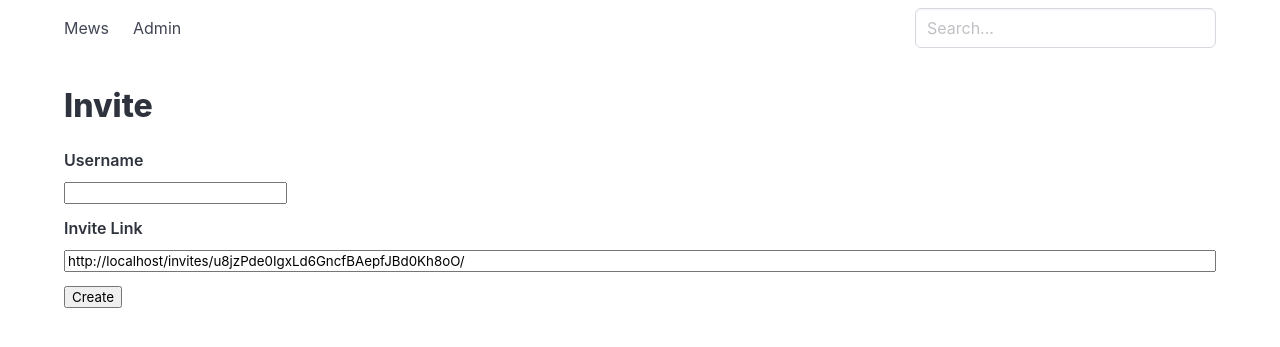
After one commit to rubenwardy/mews, a Flask app: page /admin/invite/ in a window 1280 px wide. The commit adds this page. Shown: the top 347 px of the page. Run offline with Flask 2, Linux system fonts and the light colour scheme; a user stored in the database is signed in; tables that the repository leaves empty hold one stand-in row (values such as "Sample post"); style sheets or scripts are compiled from the project's sources; parts of the project's set-up code (start-up, migrations or seed data) failed here and were passed over; some libraries are stand-ins or nearby versions.

Commit message:
Add user creation and invites

```diff
--- a/mews/models.py
+++ b/mews/models.py
@@ -10,9 +10,12 @@ db = SQLAlchemy(app)
 class User(db.Model, UserMixin):
 	id = db.Column(db.Integer, primary_key=True)
 	active = db.Column('is_active', db.Boolean(), nullable=False, server_default='1')
-	username = db.Column(db.String(100, collation='NOCASE'), nullable=False, unique=True)
+	username = db.Column(db.String(20, collation='NOCASE'), nullable=False, unique=True)
 	password = db.Column(db.String(255), nullable=False, server_default='')
 	email_confirmed_at = db.Column(db.DateTime())
+	is_admin = db.Column(db.Boolean, nullable=False, default=False)
+	invite = db.Column(db.String(32), nullable=True, default=None)
+
 
 user_manager = UserManager(app, db, User)
 
--- /dev/null
+++ b/mews/templates/admin/invite.html
@@ -0,0 +1,21 @@
+{% extends "base.html" %}
+{% block content %}
+	{% from "macros/forms.html" import render_field %}
+
+	<h1 class="title">Invite</h1>
+
+	<form method="POST" action="{{ url_for('invite') }}" style="margin-top: 1em;">
+		{{ form.csrf_token }}
+		{{ render_field(form.username) }}
+
+		<div class="field">
+			<label class="label">Invite Link</label>
+			<div class="control is-expanded">
+				<input type="hidden" name="invite" value="{{ form.invite.data }}">
+				<input type="text" readonly style="width: 100%;" value="{{ url_for('login_invite', invite=form.invite.data, _external=True) }}">
+			</div>
+		</div>
+
+		<input type="submit" value="Create">
+	</form>
+{% endblock %}
--- a/mews/templates/base.html
+++ b/mews/templates/base.html
@@ -35,9 +35,11 @@
 			<div id="navbarBasicExample" class="navbar-menu">
 				<div class="navbar-start">
 					{% if current_user.is_authenticated %}
-						<a class="navbar-item" href="{{ url_for("admin") }}">
-							Admin
-						</a>
+						{% if current_user.is_admin %}
+							<a class="navbar-item" href="{{ url_for("admin") }}">
+								Admin
+							</a>
+						{% endif %}
 						<div style="margin-left:25%;"></div>
 						<div class="navbar-item" id="player">
 							<a href="#">
--- a/mews/utils.py
+++ b/mews/utils.py
@@ -5,6 +5,24 @@ from . import lastfm
 from .models import *
 from sqlalchemy import or_
 import pylast, json
+from flask import redirect, url_for, abort, flash
+from flask_login import current_user, login_user, logout_user
+from flask_user import *
+from functools import wraps
+
+
+def admin_required(f):
+	@wraps(f)
+	def decorated_function(*args, **kwargs):
+		if not current_user.is_authenticated:
+			return redirect(url_for("user.login"))
+
+		if not current_user.is_admin:
+			abort(403)
+
+		return f(*args, **kwargs)
+
+	return decorated_function
 
 
 def randomString(n):
@@ -218,3 +236,36 @@ def importAllMusic():
 	print("Deleted {} obsolete artists and {} obsolete albums".format(art_c, alb_c))
 
 	db.session.commit()
+
+
+def _do_login_user(user, remember_me=False):
+	def _call_or_get(v):
+		if callable(v):
+			return v()
+		else:
+			return v
+
+	# User must have been authenticated
+	if not user:
+		return False
+
+	db.session.commit()
+
+	# Check if user account has been disabled
+	if not _call_or_get(user.is_active):
+		flash("Your account has not been enabled.", "error")
+		return False
+
+	# Use Flask-Login to sign in user
+	login_user(user, remember=remember_me)
+	signals.user_logged_in.send(current_app._get_current_object(), user=user)
+
+	flash("You have signed in successfully.", "success")
+
+	return True
+
+
+def loginUser(user):
+	# user_manager = current_app.user_manager
+	# user_mixin = user_manager.find_user_by_username(user.username)
+	return _do_login_user(user, True)
--- a/mews/views/admin.py
+++ b/mews/views/admin.py
@@ -2,23 +2,24 @@ from flask import render_template, redirect, url_for, send_file, abort, request,
 from flask_user import login_required
 from flask_wtf import FlaskForm
 from wtforms import StringField
-from wtforms.validators import DataRequired
+from wtforms.validators import DataRequired, Length
 from mews import app, lastfm
-from mews.utils import scanForMusic, getArtistsInfo, getAlbumsInfo, importAllMusic
+from mews.utils import scanForMusic, getArtistsInfo, getAlbumsInfo, importAllMusic, admin_required, randomString
 from mews.models import *
 
 
 @app.route("/admin/")
-@login_required
+@admin_required
 def admin():
 	unknown_albums = Album.query.filter_by(is_known=False).order_by(Album.title).all()
 	unknown_artists = Artist.query.filter_by(is_known=False).order_by(Artist.name).all()
 	unknown_tracks = Track.query.filter_by(is_known=False).order_by(Track.title).all()
 	missing_album_art = Album.query.filter_by(picture=None).order_by(Album.title).all()
+	users = User.query.order_by(User.is_admin, User.username).all()
 	return render_template("admin/index.html",
 			unknown_albums=unknown_albums, unknown_artists=unknown_artists, unknown_tracks=unknown_tracks,
 			num_artists=Artist.query.count(), num_albums=Album.query.count(), num_tracks=Track.query.count(),
-			replacements=Replacement.query.all(), missing_album_art=missing_album_art)
+			replacements=Replacement.query.all(), missing_album_art=missing_album_art, users=users)
 
 
 class ReplacementForm(FlaskForm):
@@ -29,7 +30,7 @@ class ReplacementForm(FlaskForm):
 
 
 @app.route("/admin/replacements/new/", methods=["GET", "POST"])
-@login_required
+@admin_required
 def replacement_new():
 	form = ReplacementForm(request.form)
 	if form.validate_on_submit():
@@ -48,7 +49,7 @@ def replacement_new():
 
 
 @app.route("/admin/replacements/<int:id>/edit/", methods=["GET", "POST"])
-@login_required
+@admin_required
 def replacement_edit(id):
 	rep = Replacement.query.get(id)
 	if rep is None:
@@ -69,29 +70,61 @@ def replacement_edit(id):
 
 
 @app.route("/admin/replacements/<int:id>/delete/", methods=["POST"])
-@login_required
+@admin_required
 def replacement_delete(id):
 	Replacement.query.filter_by(id=id).delete()
 	db.session.commit()
 
 	return redirect(url_for('admin'))
 
+
+class InviteForm(FlaskForm):
+	username = StringField("Username", [DataRequired(), Length(min=4, max=20)])
+	invite = StringField("Invite", [DataRequired(), Length(32)], render_kw={"readonly": True})
+
+
+@app.route("/admin/invite/", methods=["GET", "POST"])
+@admin_required
+def invite():
+	form = InviteForm(request.form)
+	if request.method == "GET":
+		form.invite.data = randomString(32)
+
+	if form.validate_on_submit():
+		username = form.username.data
+		if User.query.filter_by(username=username).first() is None:
+			user = User()
+			user.username = username
+			user.invite = form.invite.data
+			print(form.invite.data)
+			assert(len(form.invite.data) == 32)
+			db.session.add(user)
+			db.session.commit()
+
+			flash("Created username and for " + username, "success")
+			return redirect(url_for('admin'))
+		else:
+			flash("User " + username + " already exists", "danger")
+
+	return render_template("admin/invite.html", form=form)
+
+
 @app.route("/admin/sync/albums/", methods=["POST"])
-@login_required
+@admin_required
 def sync_album():
 	getAlbumsInfo()
 	return redirect(url_for("admin"))
 
 
 @app.route("/admin/sync/artists/", methods=["POST"])
-@login_required
+@admin_required
 def sync_artist():
 	getArtistsInfo()
 	return redirect(url_for("admin"))
 
 
 @app.route("/admin/sync/music/", methods=["POST"])
-@login_required
+@admin_required
 def sync_music():
 	importAllMusic()
 	return redirect(url_for("admin"))
--- a/setup.py
+++ b/setup.py
@@ -20,9 +20,11 @@ def add_mixed_album(title):
 	assert(rep.isValid())
 	db.session.add(rep)
 
+
 ruben = User()
 ruben.username = "rubenwardy"
 ruben.password = make_flask_user_password("password")
+ruben.is_admin = True
 db.session.add(ruben)
 
 add_mixed_album("Ashes to Ashes (Original Soundtrack)")
```
Also changed, not shown: mews/templates/admin/index.html (+30 -1 lines), mews/views/__init__.py (+19 -0 lines).
